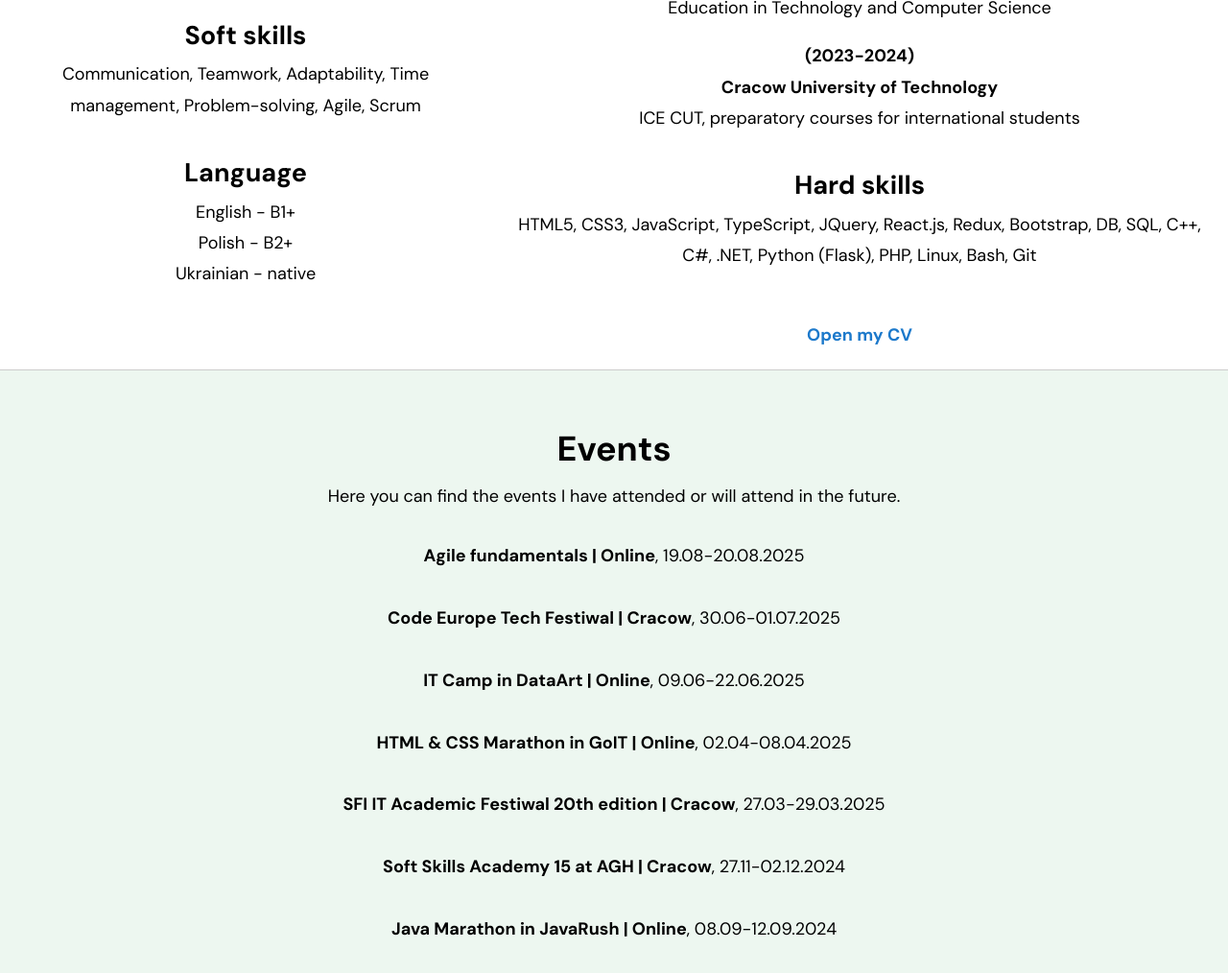
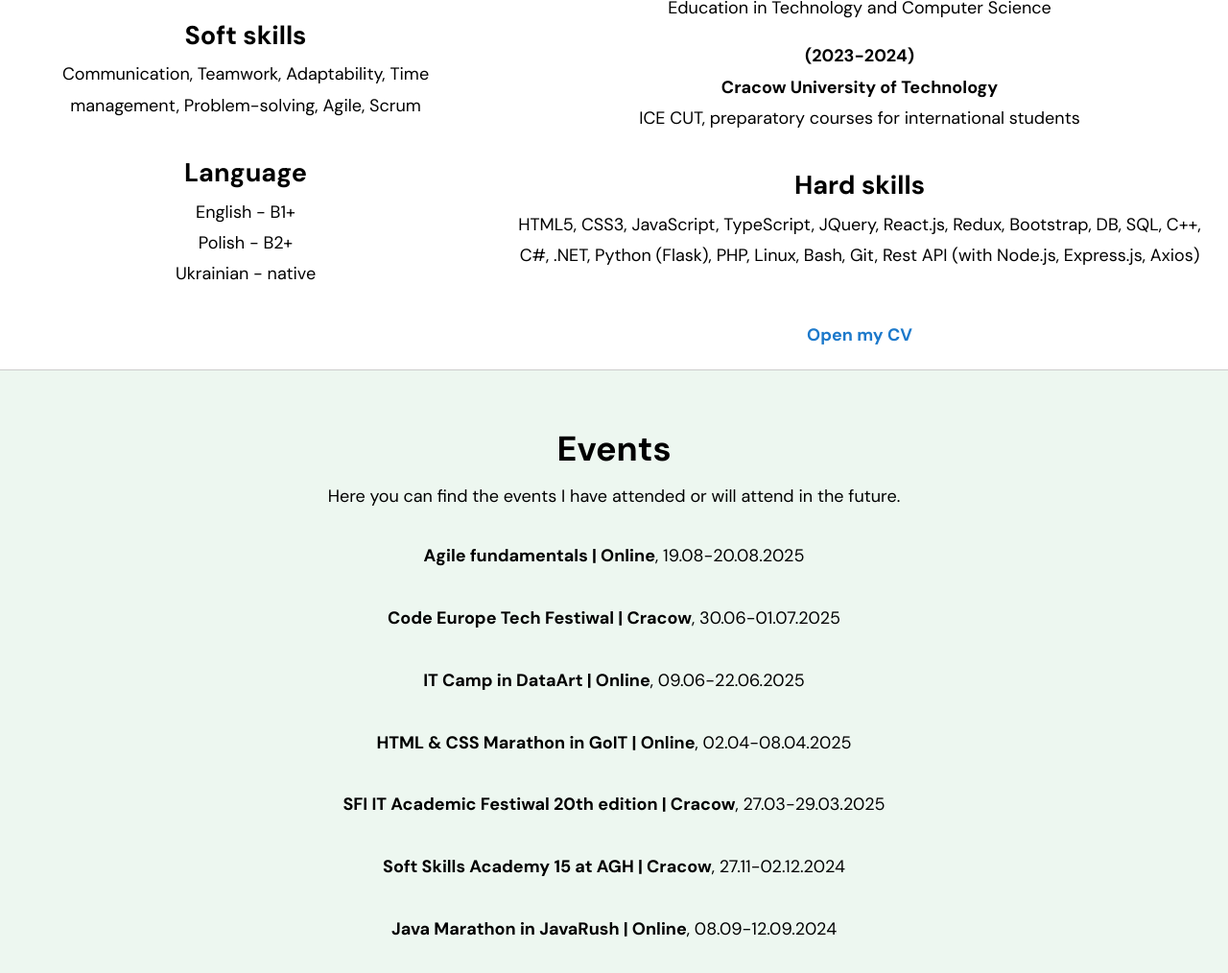
Before and after one commit to AndriiDm05/kilnytskyisportfolio, a plain HTML site: page index.html in a window 1280 px wide. Shown: the part 1214-2228 px from the top of the page at 96% size. Drawn offline with nearby package versions, Linux system fonts and the light colour scheme; a web font is replaced by a local one.

Commit message:
second commit

```diff
--- a/index.html
+++ b/index.html
@@ -95,7 +95,7 @@
                     </ul>
                     <h3>Hard skills</h3>
                     <p>HTML5, CSS3, JavaScript, TypeScript, JQuery, React.js, Redux, Bootstrap, DB, SQL, C++, C#, .NET, Python (Flask),
-                        PHP, Linux, Bash, Git</p>
+                        PHP, Linux, Bash, Git, Rest API (with Node.js, Express.js, Axios)</p>
                     <a style="padding-top: 50px;" class="con"
                         href="https://www.canva.com/design/DAGk4DjZdns/tInTN1b3a4N_43aaUKWn-g/view?utm_content=DAGk4DjZdns&utm_campaign=designshare&utm_medium=link2&utm_source=uniquelinks&utlId=h97d0febe17"><strong>Open
                             my CV</strong></a>
```
